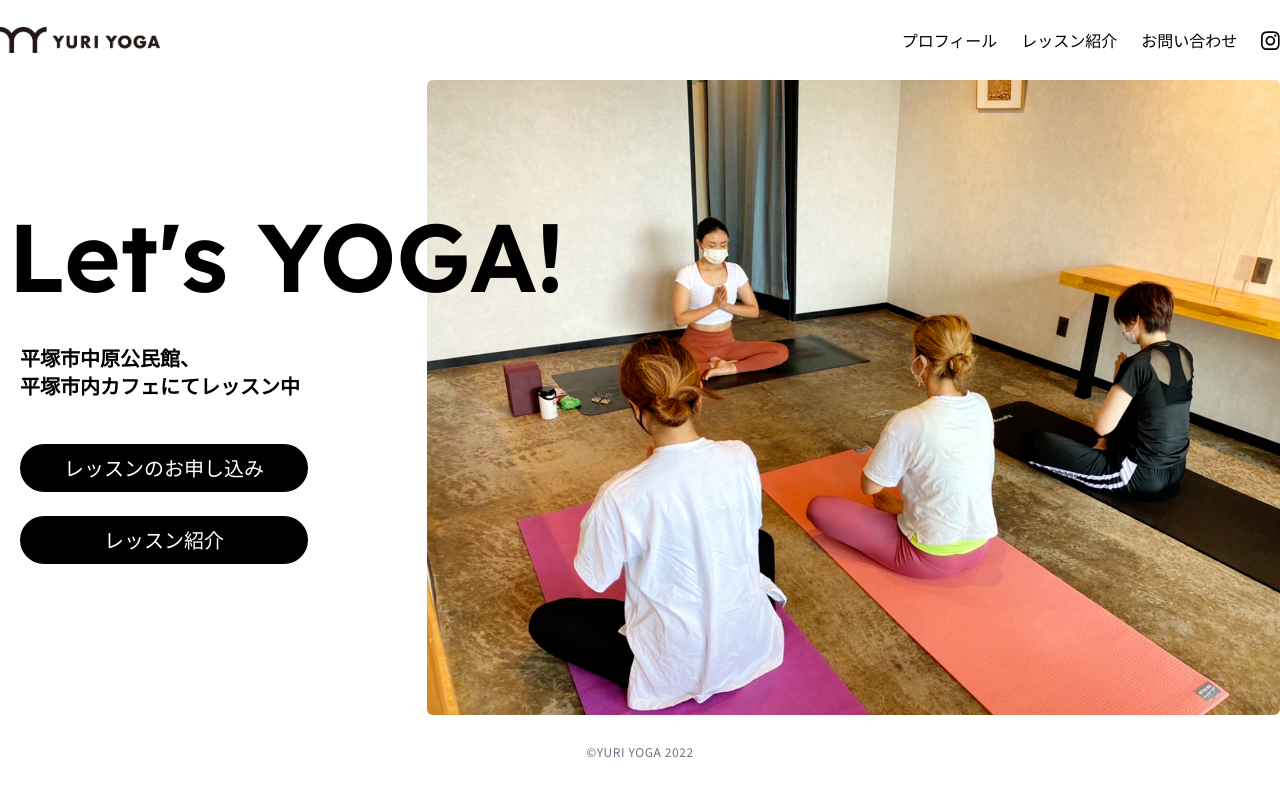
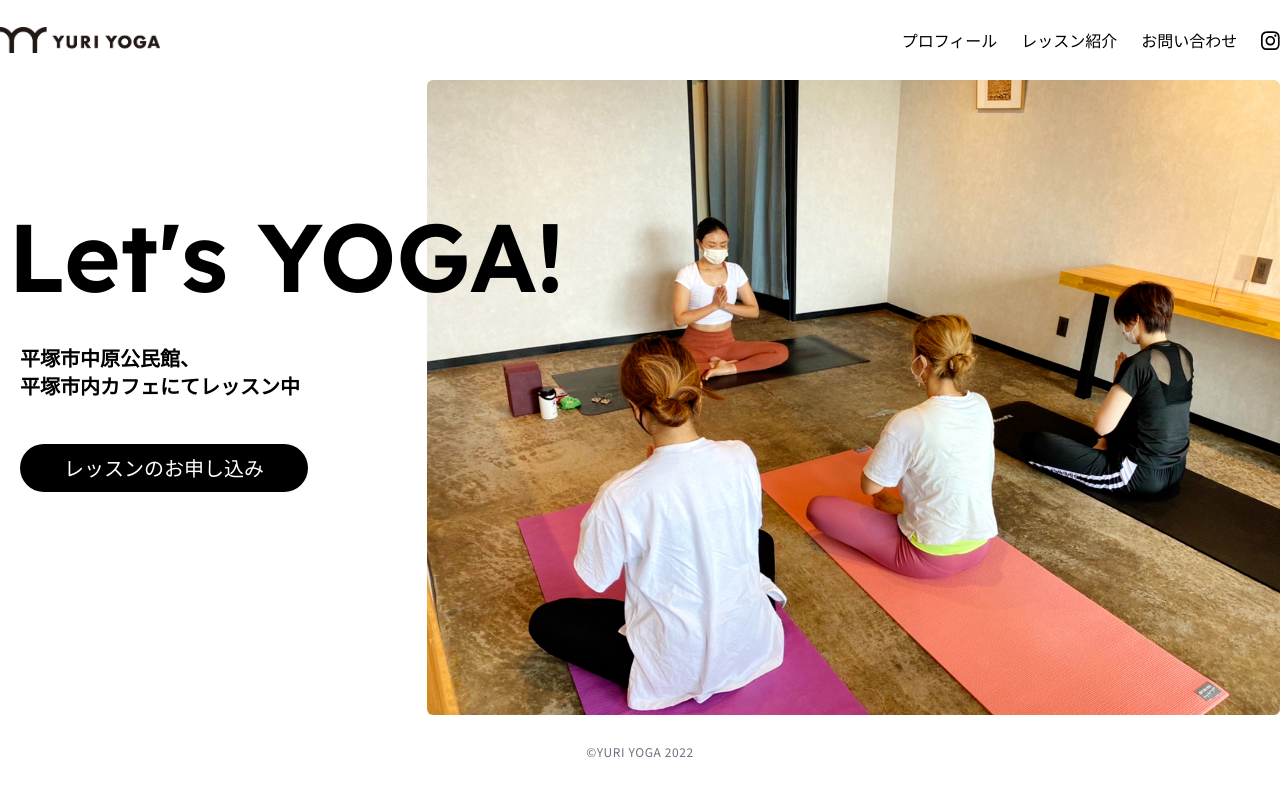
Before and after one commit to kawaidesign/yuriyoga, a Next.js app: page / in a window 1280 px wide. Shown: the top 796 px of the page. Built offline with nearby package versions, Linux system fonts and the light colour scheme.

Commit message:
9.5th commit

```diff
--- a/pages/index.tsx
+++ b/pages/index.tsx
@@ -42,11 +42,6 @@ const Home: NextPage = () => {
               平塚市内カフェにてレッスン中
             </h2>
             <Button text='レッスンのお申し込み' />
-            <Link href='/lesson'>
-              <a>
-                <Button text='レッスン紹介' />
-              </a>
-            </Link>
           </div>
         </div>
       </Layout>
```
